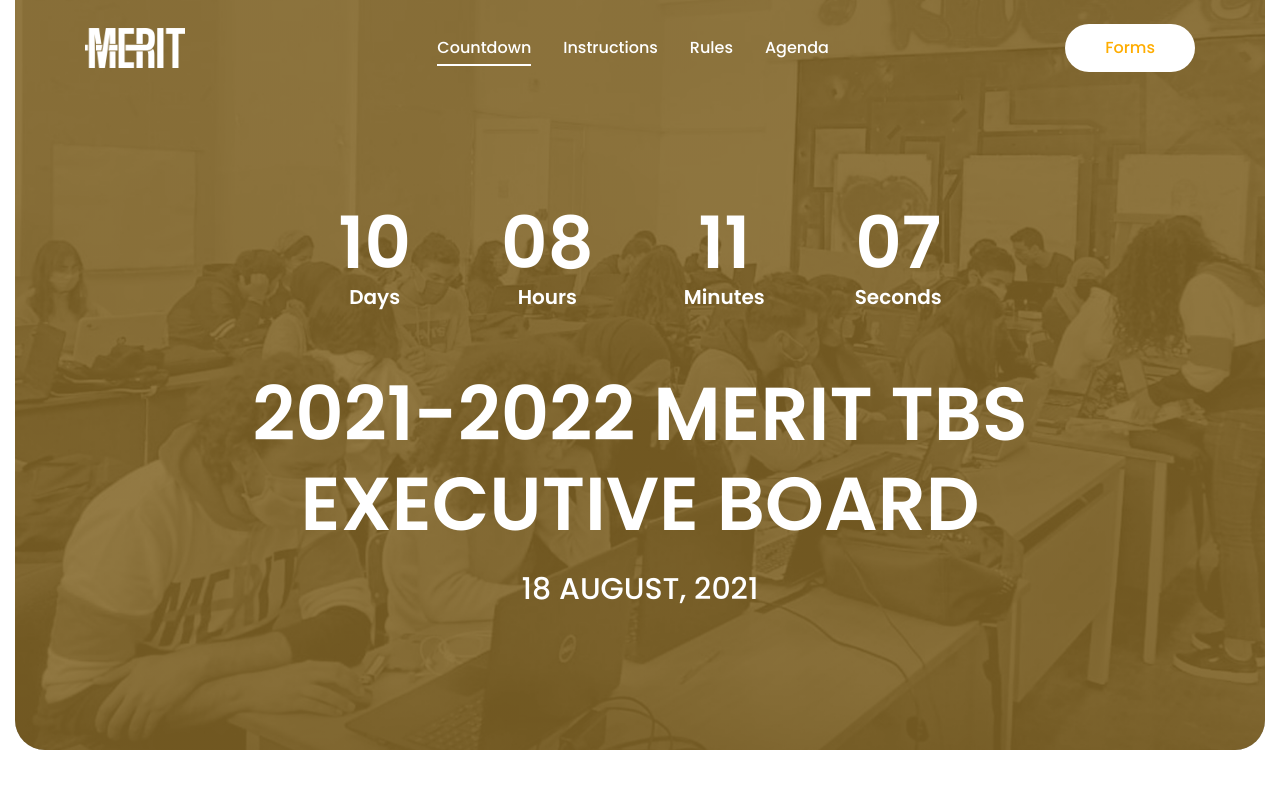
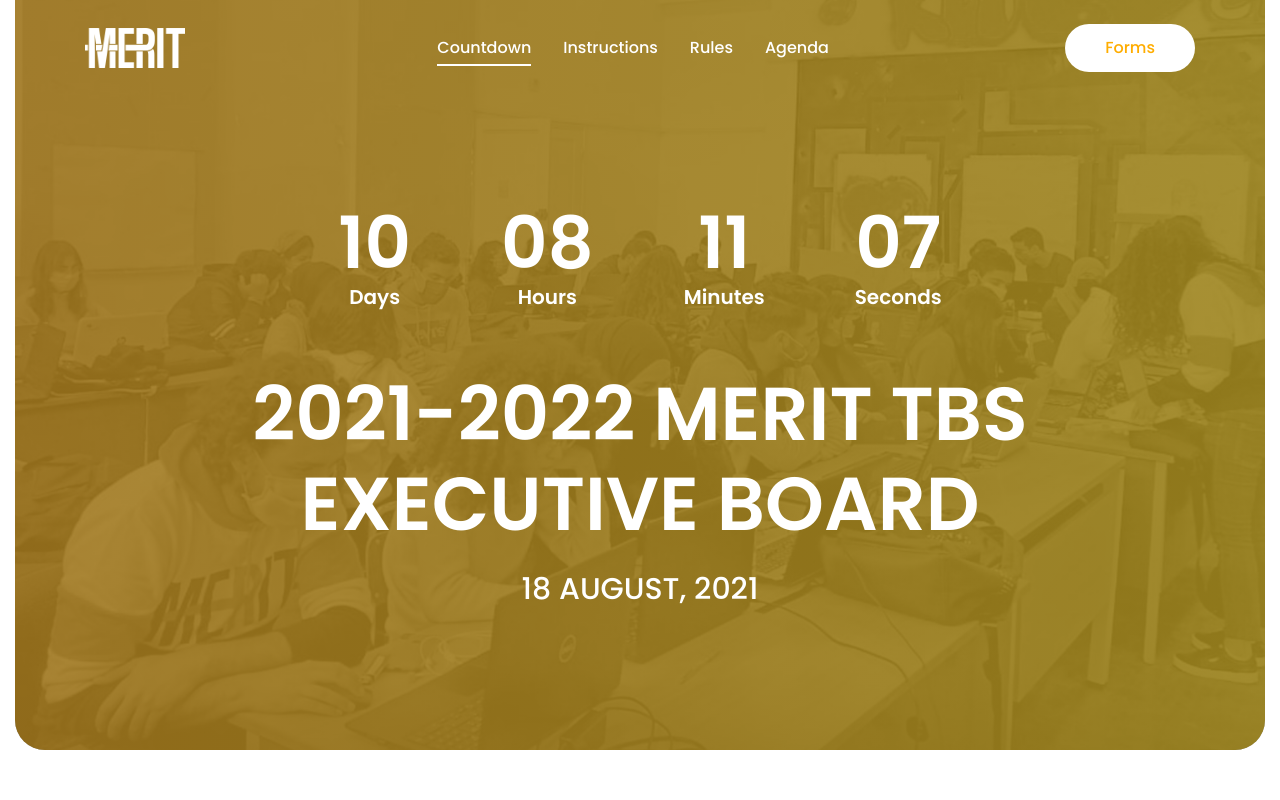
Before and after one commit to MERIT-TBS/Executive-Board-2021-2022, a plain HTML site: page index.html in a window 1280 px wide. Shown: the top 800 px of the page. Drawn offline with Linux system fonts and the light colour scheme; files whose address does not match are found by name.

Commit message:
Update style.css

```diff
--- a/assets/css/style.css
+++ b/assets/css/style.css
@@ -617,7 +617,7 @@ p {
     height: 100%;
     background: -webkit-linear-gradient(left, #ffae0050 0%, #ffae0050 100%);
     background: -o-linear-gradient(left, #ffae0050 0%, #ffae0050 100%);
-    background: linear-gradient(to right, #ffae0050 0%, #ffae0050 100%); }
+    background: linear-gradient(to right, #ffae0075 0%, #FFCE0375 100%); }
 
 .header-countdown .single-count-content {
   padding: 0 45px;
```
